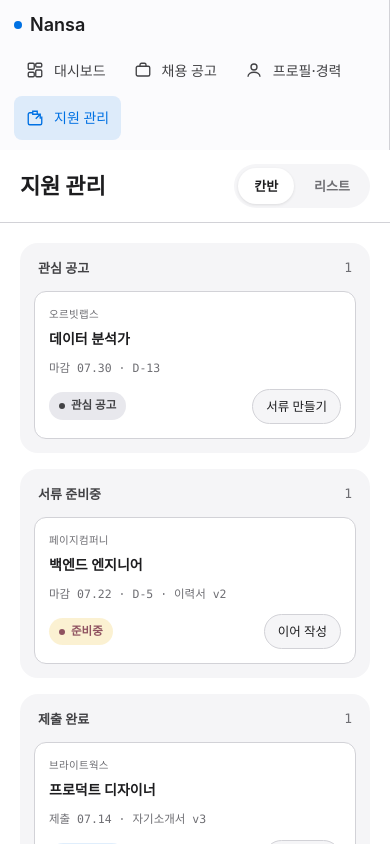
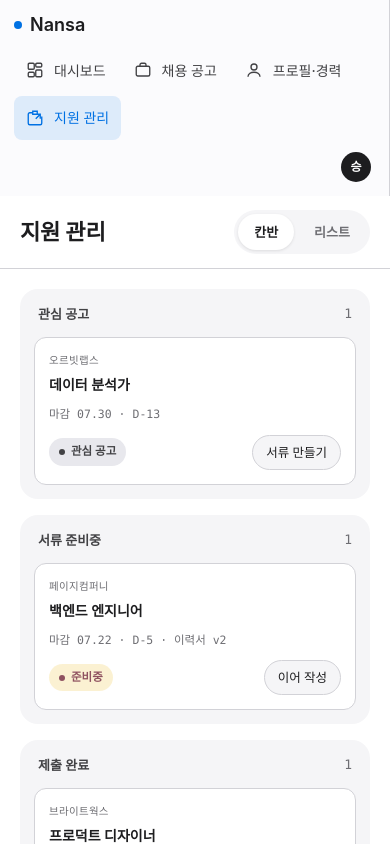
Before and after one commit to St-nomadic/Nansa, a React (Vite) app in the folder react-prototype/: page /applications in a window 390 px wide. Shown: the top 844 px of the page. Built offline with nearby package versions, Linux system fonts and the light colour scheme; a web font is replaced by a local one.

Commit message:
fix(mobile): user-mini 링크가 CSS 순서에 밀려 안 보이던 문제
.user-mini 기본 display:none 선언이 880px 미디어쿼리보다 뒤에 있어 같은 특이도로 덮어쓰고 있었음. 미디어쿼리 쪽을 .sidebar .user-mini 로 올려 특이도 확보.

```diff
--- a/react-prototype/src/styles/shell.css
+++ b/react-prototype/src/styles/shell.css
@@ -39,7 +39,7 @@
   .sidebar nav a { white-space: nowrap; }
   /* hover 플라이아웃은 터치에서 못 여니 데스크톱에서만 사용 */
   .sidebar .user-card { display: none; }
-  .user-mini { display: flex; }
+  .sidebar .user-mini { display: flex; }
 }
 
 .toast { position: fixed; bottom: 24px; left: 50%; transform: translateX(-50%) translateY(20px); background: var(--fg); color: var(--bg); padding: 12px 20px; border-radius: var(--radius-pill); font-size: 13px; opacity: 0; pointer-events: none; transition: all var(--motion-base) var(--ease-standard); z-index: 60; }
```
